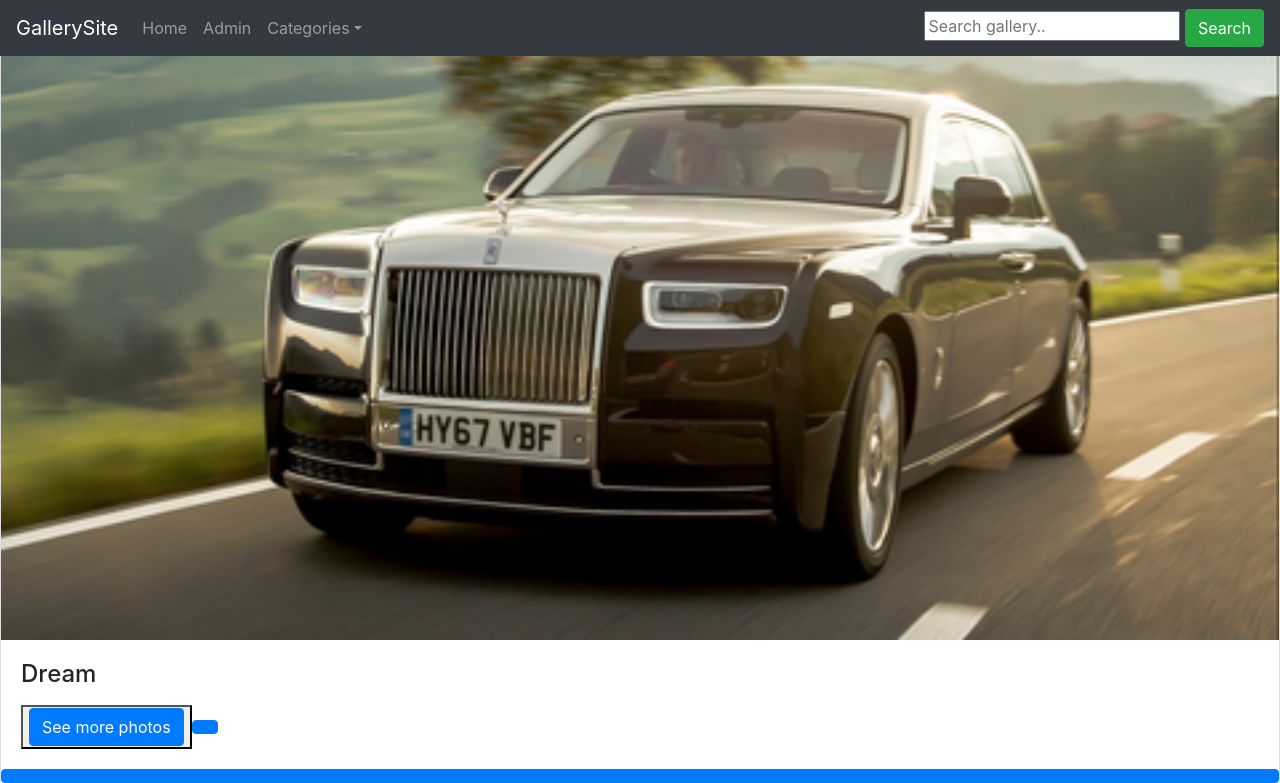
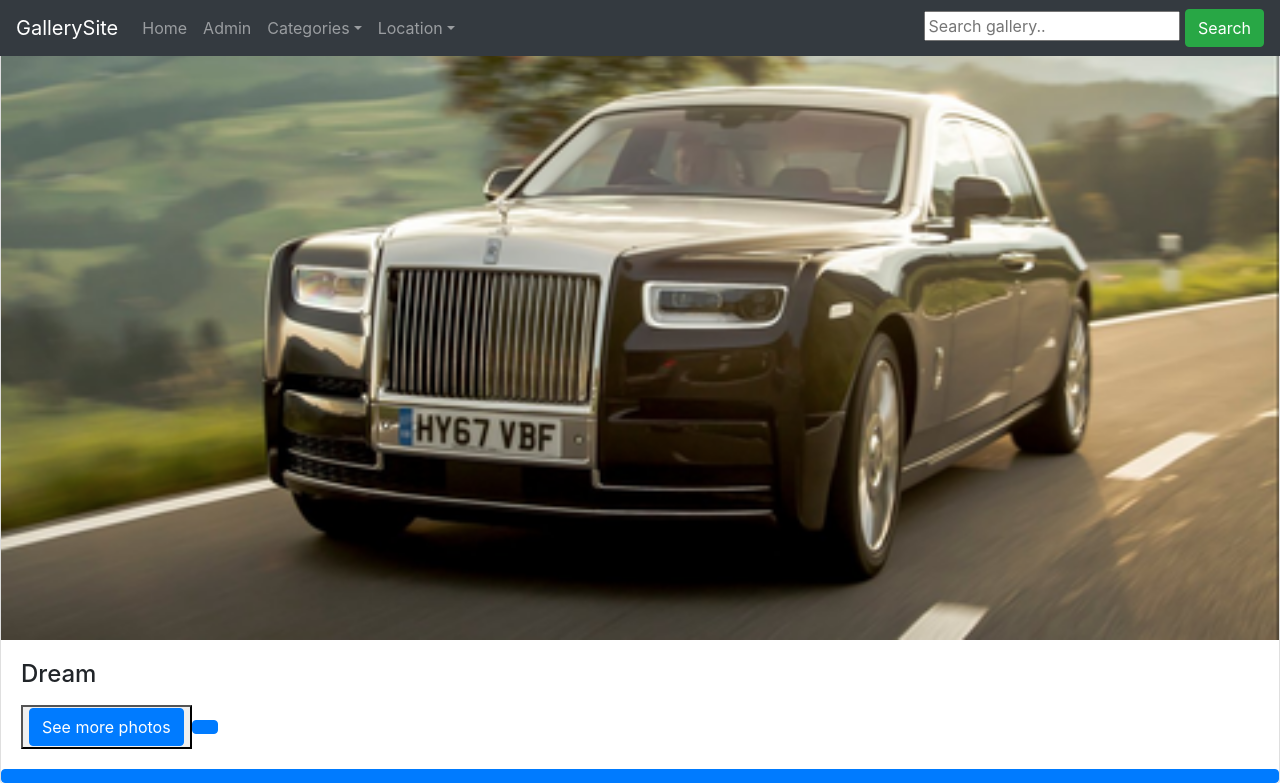
Before and after one commit to sheready/personalgallery, a Django app: page / in a window 1280 px wide. Shown: the top 783 px of the page. Run offline with Django 3.2, Linux system fonts and the light colour scheme; data comes from the database, SQL or seed files in the repository; data that the repository does not hold is empty; some libraries are stand-ins or nearby versions.

Commit message:
add location dropdown button

```diff
--- a/templates/navbar.html
+++ b/templates/navbar.html
@@ -24,6 +24,17 @@
 
             </div>
         </li>
+        <li class="nav-item dropdown">
+            <a class="nav-link dropdown-toggle" href="#" id="dropdown01" role="button" data-toggle="dropdown" aria-haspopup="true" aria-expanded="false">Location</a>
+            <div class="dropdown-menu" aria-labelledby="dropdown01">
+                {% for location in location_list %}
+                <a class="dropdown-item" href="/location/{{location.name}}">
+                {{ location.name|title}}
+                </a>
+                {% endfor%}
+
+            </div>
+        </li>
 
       </ul>
 
```
